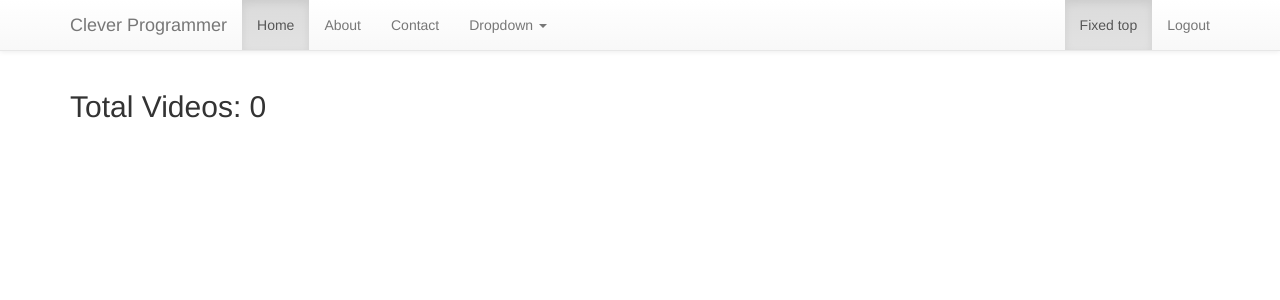
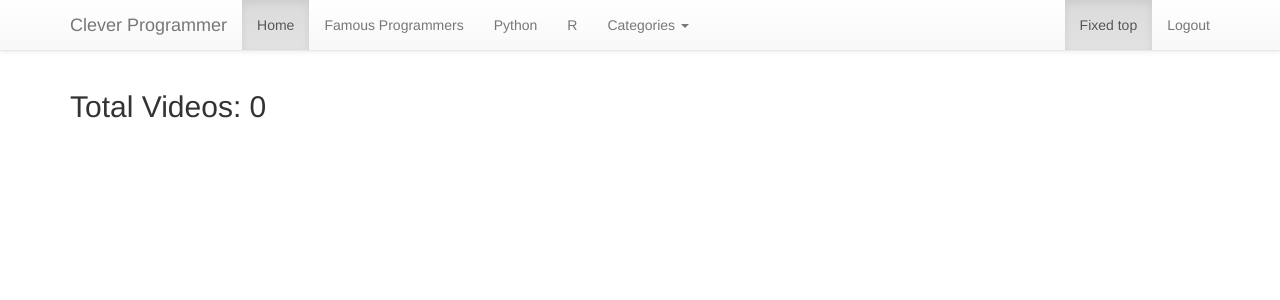
Before and after one commit to CleverProgrammer/srvup, a Django app: page / in a window 1280 px wide. Shown: the top 300 px of the page. Run offline with Django 3.2, Linux system fonts and the light colour scheme; the visitor is signed in with stand-in values (Sample User, id 1); data that the repository does not hold is empty; some libraries are stand-ins or nearby versions.

Commit message:
Add category links to navbar so it is more user friendly

```diff
--- a/srvup/settings.py
+++ b/srvup/settings.py
@@ -26,7 +26,7 @@ SECRET_KEY = '#7k&k=hadg3)3xfe%_slx=e^v=!8v++q9v2^0g-v!lewa22h6&'
 DEBUG = True
 
 ALLOWED_HOSTS = []
-FULL_DOMAIN_NAME = 'http://www.cleverprogrammer-videos.com'
+FULL_DOMAIN_NAME = 'https://www.cleverprogrammer.com'
 
 LOGIN_URL = '/login/'
 # Application definition
--- a/templates/navbar.html
+++ b/templates/navbar.html
@@ -9,20 +9,21 @@
                 <span class="icon-bar"></span>
                 <span class="icon-bar"></span>
             </button>
-            <a class="navbar-brand" href="#">Clever Programmer</a>
+            <a class="navbar-brand" href="{% url 'home' %}">Clever Programmer</a>
         </div>
         <div id="navbar" class="navbar-collapse collapse">
             <ul class="nav navbar-nav">
-                <li class="active"><a href="#">Home</a></li>
-                <li><a href="#about">About</a></li>
-                <li><a href="#contact">Contact</a></li>
+                <li class="active"><a href="{% url 'home' %}">Home</a></li>
+                <li><a href="{% url 'category_detail' cat_slug='famous-programmers' %}">Famous Programmers</a></li>
+                <li><a href="{% url 'category_detail' cat_slug='python' %}">Python</a></li>
+                <li><a href="{% url 'category_detail' cat_slug='R' %}">R</a></li>
                 <li class="dropdown">
                     <a href="#" class="dropdown-toggle" data-toggle="dropdown" role="button" aria-haspopup="true"
-                       aria-expanded="false">Dropdown <span class="caret"></span></a>
+                       aria-expanded="false">Categories <span class="caret"></span></a>
                     <ul class="dropdown-menu">
-                        <li><a href="#">Action</a></li>
-                        <li><a href="#">Another action</a></li>
-                        <li><a href="#">Something else here</a></li>
+                        <li><a href="{% url 'category_detail' cat_slug='famous-programmers' %}">Famous Programmers</a></li>
+                        <li><a href="{% url 'category_detail' cat_slug='python' %}">Python</a></li>
+                        <li><a href="{% url 'category_detail' cat_slug='R' %}">R</a></li>
                         <li role="separator" class="divider"></li>
                         <li class="dropdown-header">Nav header</li>
                         <li><a href="#">Separated link</a></li>
--- a/videos/models.py
+++ b/videos/models.py
@@ -30,7 +30,7 @@ class VideoManager(models.Manager):
         return self.get_queryset().active()
 
 
-DEFAULT_MESSAGE = """Check out this awesome video. """
+DEFAULT_MESSAGE = "Check out this awesome video."
 
 
 class Video(models.Model):
```
Also changed, not shown: videos/migrations/0013_auto_20160618_1038.py (added).
